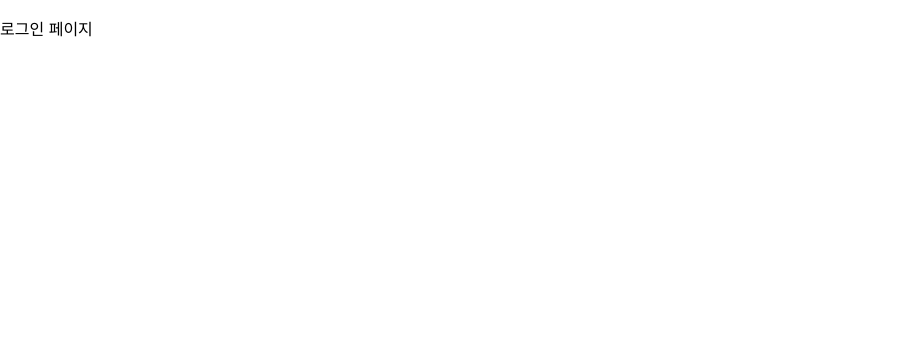
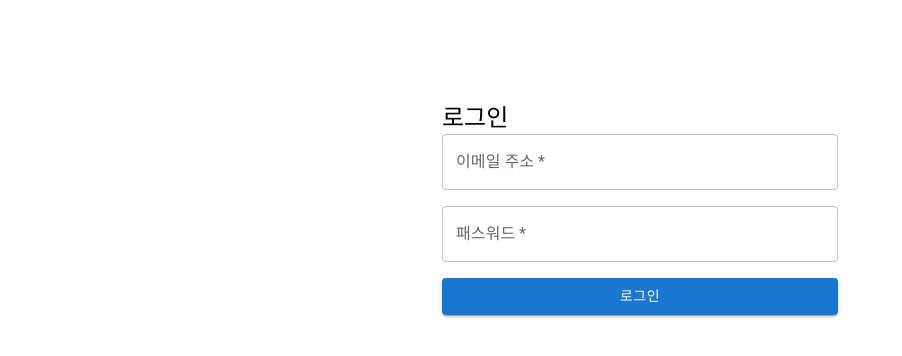
Before and after one commit to soongu/todo-react-app, a React (Create React App) app: page /login in a window 1280 px wide. Shown: the top 356 px of the page, without its empty margins (0-902 px from the left). Built offline with nearby package versions, Linux system fonts and the light colour scheme.

Commit message:
#10. 로그인 컴포넌트 생성

```diff
--- a/src/components/Login.js
+++ b/src/components/Login.js
@@ -1,8 +1,68 @@
 import React from 'react';
 
+import {signin} from '../service/ApiService';
+import {Grid, Button, Container, Typography, TextField} from "@mui/material";
+
 function Login(props) {
+
+    const handleSubmit = (e) => {
+        e.preventDefault();
+        const data = new FormData(e.target);
+        const email = data.get("email");
+        const password = data.get("password");
+        // ApiService의 signin 메서드를 사용 해 로그인.
+        signin({ email, password });
+    }
+
     return (
-        <p>로그인 페이지</p>
+        <Container component="main" maxWidth="xs" style={{ marginTop: "8%" }}>
+            <Grid container spacing={2}>
+                <Grid item xs={12}>
+                    <Typography component="h1" variant="h5">
+                        로그인
+                    </Typography>
+                </Grid>
+            </Grid>
+            <form noValidate onSubmit={handleSubmit}>
+                {" "}
+                {/* submit 버튼을 누르면 handleSubmit이 실행됨. */}
+                <Grid container spacing={2}>
+                    <Grid item xs={12}>
+                        <TextField
+                            variant="outlined"
+                            required
+                            fullWidth
+                            id="email"
+                            label="이메일 주소"
+                            name="email"
+                            autoComplete="email"
+                        />
+                    </Grid>
+                    <Grid item xs={12}>
+                        <TextField
+                            variant="outlined"
+                            required
+                            fullWidth
+                            name="password"
+                            label="패스워드"
+                            type="password"
+                            id="password"
+                            autoComplete="current-password"
+                        />
+                    </Grid>
+                    <Grid item xs={12}>
+                        <Button
+                            type="submit"
+                            fullWidth
+                            variant="contained"
+                            color="primary"
+                        >
+                            로그인
+                        </Button>
+                    </Grid>
+                </Grid>
+            </form>
+        </Container>
     );
 }
 
--- a/src/service/ApiService.js
+++ b/src/service/ApiService.js
@@ -20,3 +20,18 @@ export const call = async(apiUri, method='GET', payload={}) => {
 
     return responseData.data;
 }
+
+export const signin = (userInfo) => {
+
+    return axios.post(API_BASE_URL + '/auth/signin', userInfo)
+        .then(res => {
+            console.log(res);
+            if (res.data.token) {
+                window.location.href='/';
+            }
+        })
+        .catch(err => {
+            console.log(err);
+            alert(err.response.data.error);
+        });
+};
```
